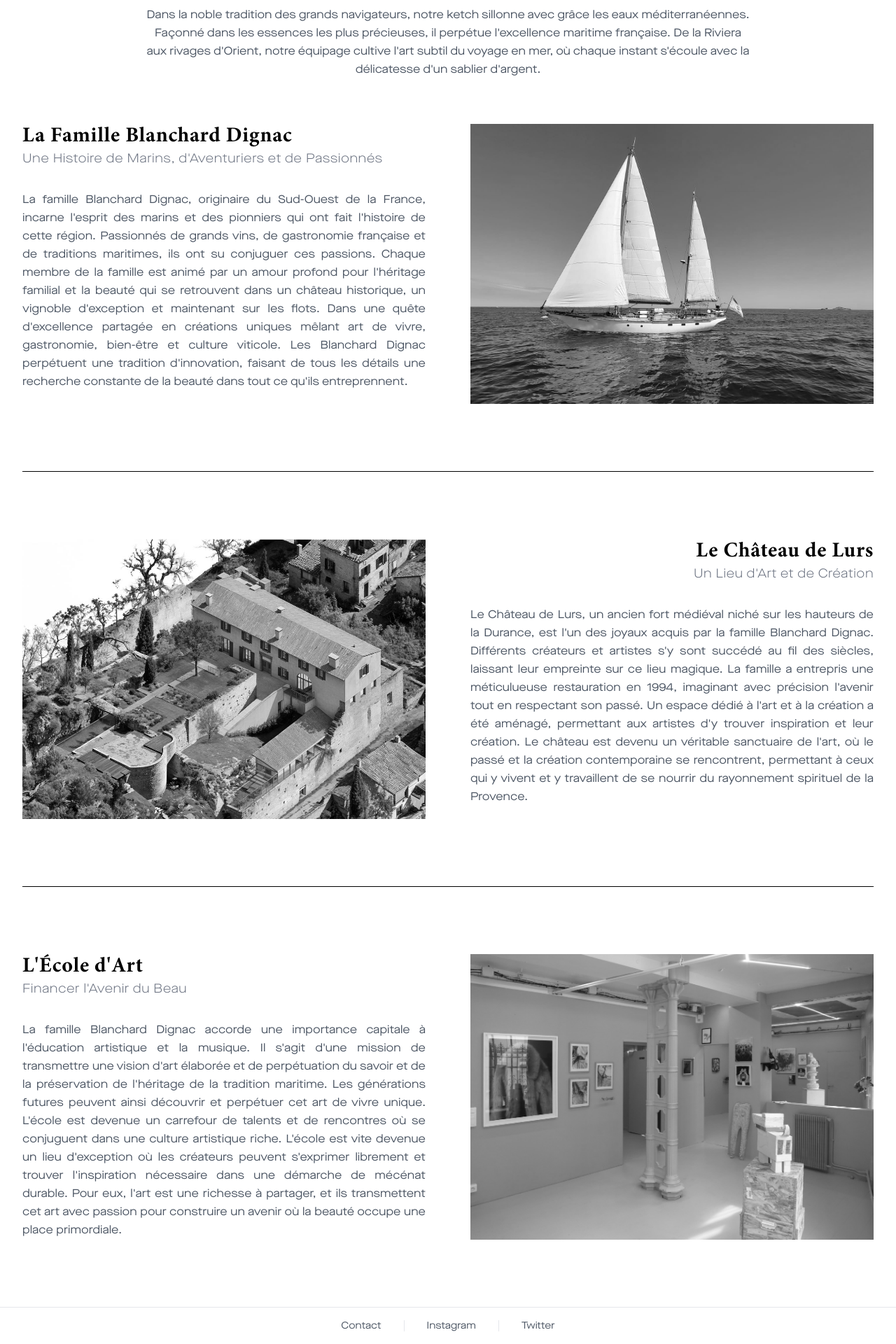
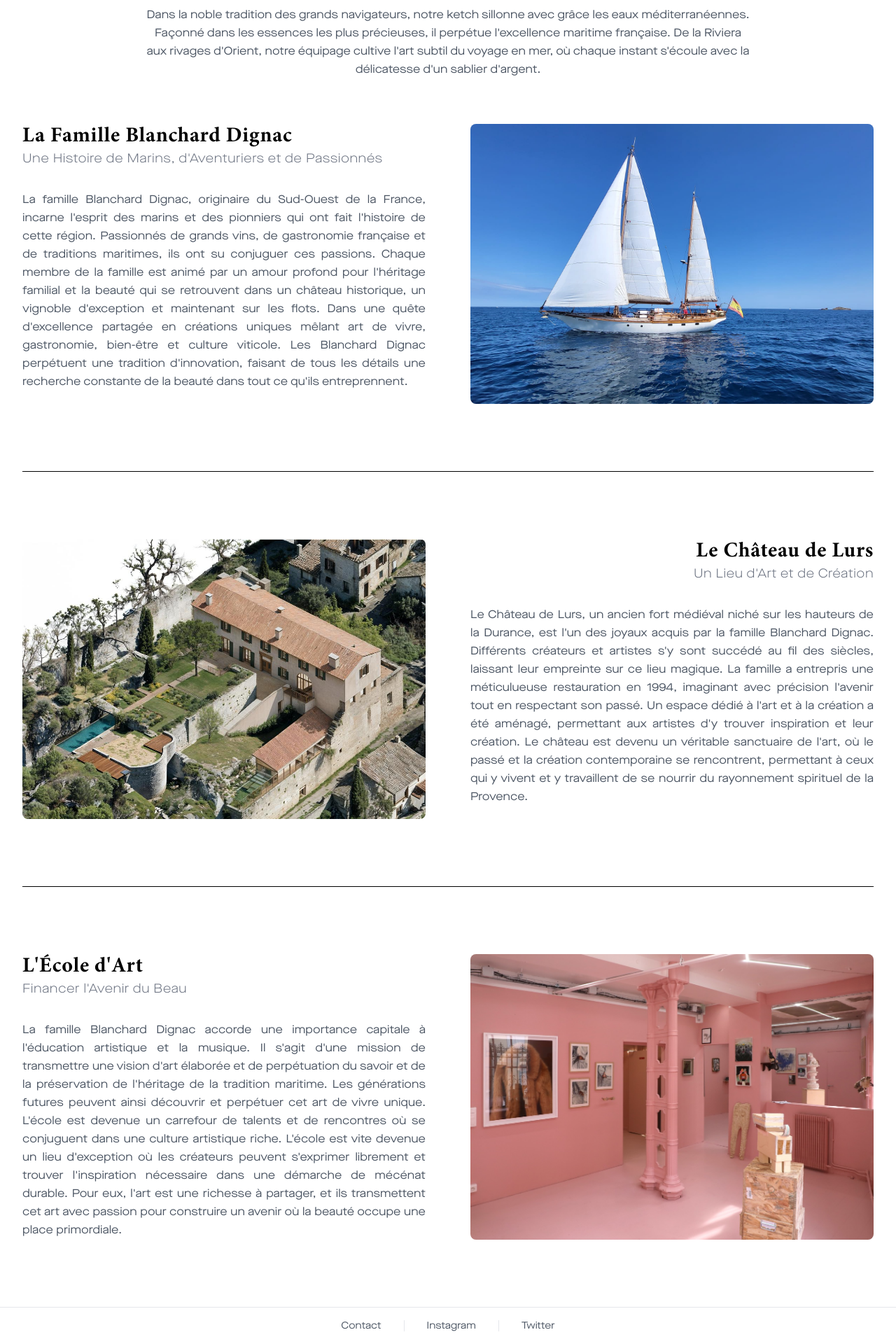
Before and after one commit to hugotiem/arcadia-website, a Next.js app: page /histoire in a window 1280 px wide. Shown: the part 191-2111 px from the top of the page at 70% size. Built offline with nearby package versions, Linux system fonts and the light colour scheme.

Commit message:
Fix l'esprit et notre histoire

```diff
--- a/src/app/esprit/EspritSection.tsx
+++ b/src/app/esprit/EspritSection.tsx
@@ -16,8 +16,17 @@ export default function EspritSection({
   const isInView = useInView(sectionRef, { once: true, margin: "-100px" })
 
   return (
-    <section id={section.id} className="py-12" ref={sectionRef}>
-      <div className="max-w-7xl mx-auto px-4 flex flex-col md:flex-row gap-4 md:gap-16 items-center">
+    <section id={section.id} ref={sectionRef}>
+      {!isLast && (
+        <motion.div
+          className="w-full h-[1px] bg-gray-500"
+          initial={{ scaleX: 0 }}
+          animate={isInView ? { scaleX: 1 } : { scaleX: 0 }}
+          transition={{ duration: 0.8 }}
+        />
+      )}
+
+      <div className="max-w-7xl mx-auto px-4 py-12 flex flex-col md:flex-row gap-4 md:gap-16 items-center">
         <>
           <motion.h2
             className="md:text-4xl text-3xl font-bold md:mb-6 md:w-1/3 font-minion-pro"
@@ -56,9 +65,10 @@ export default function EspritSection({
           </motion.div>
         </>
       </div>
+
       {!isLast && (
         <motion.div
-          className="w-full h-[1px] bg-gray-500 my-4"
+          className="w-full h-[1px] bg-gray-500"
           initial={{ scaleX: 0 }}
           animate={isInView ? { scaleX: 1 } : { scaleX: 0 }}
           transition={{ duration: 0.8 }}
--- a/src/app/histoire/page.tsx
+++ b/src/app/histoire/page.tsx
@@ -89,7 +89,7 @@ export default function Histoire() {
           </div>
           <div
             ref={setRef(3)}
-            className="relative h-full animate-on-scroll grayscale hover:grayscale-0 transition-all duration-500"
+            className="relative h-full animate-on-scroll transition-all duration-500"
             data-animation="animate-slide-left"
             style={{ minHeight: '400px' }}
           >
@@ -97,7 +97,7 @@ export default function Histoire() {
               src="/HISTOIRE/1.JPG"
               alt="La Famille Blanchard Dignac"
               fill
-              className="object-cover"
+              className="object-cover rounded-lg"
             />
           </div>
         </section>
@@ -109,7 +109,7 @@ export default function Histoire() {
         <section className="grid grid-cols-1 md:grid-cols-2 gap-16 items-start">
           <div
             ref={setRef(4)}
-            className="relative h-full animate-on-scroll grayscale hover:grayscale-0 transition-all duration-500"
+            className="relative h-full animate-on-scroll transition-all duration-500"
             data-animation="animate-slide-right"
             style={{ minHeight: '400px' }}
           >
@@ -117,7 +117,7 @@ export default function Histoire() {
               src="/HISTOIRE/2.JPG"
               alt="Le Château de Lurs"
               fill
-              className="object-cover"
+              className="object-cover rounded-lg"
             />
           </div>
           <div
@@ -173,7 +173,7 @@ export default function Histoire() {
           </div>
           <div
             ref={setRef(7)}
-            className="relative h-full animate-on-scroll grayscale hover:grayscale-0 transition-all duration-500"
+            className="relative h-full animate-on-scroll transition-all duration-500"
             data-animation="animate-slide-left"
             style={{ minHeight: '400px' }}
           >
@@ -181,7 +181,7 @@ export default function Histoire() {
               src="/HISTOIRE/3.JPG"
               alt="L&apos;École d&apos;Art"
               fill
-              className="object-cover"
+              className="object-cover rounded-lg"
               priority
             />
           </div>
```
